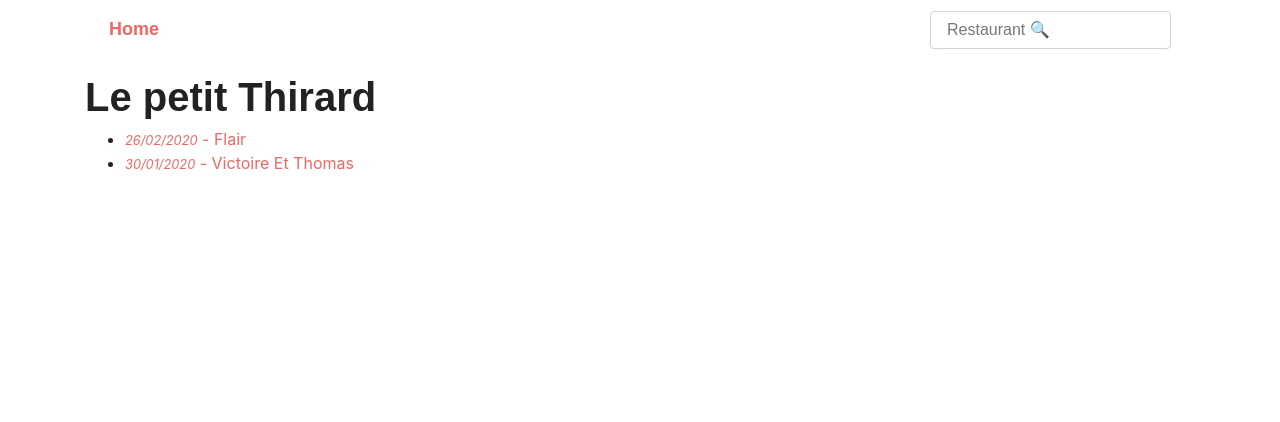
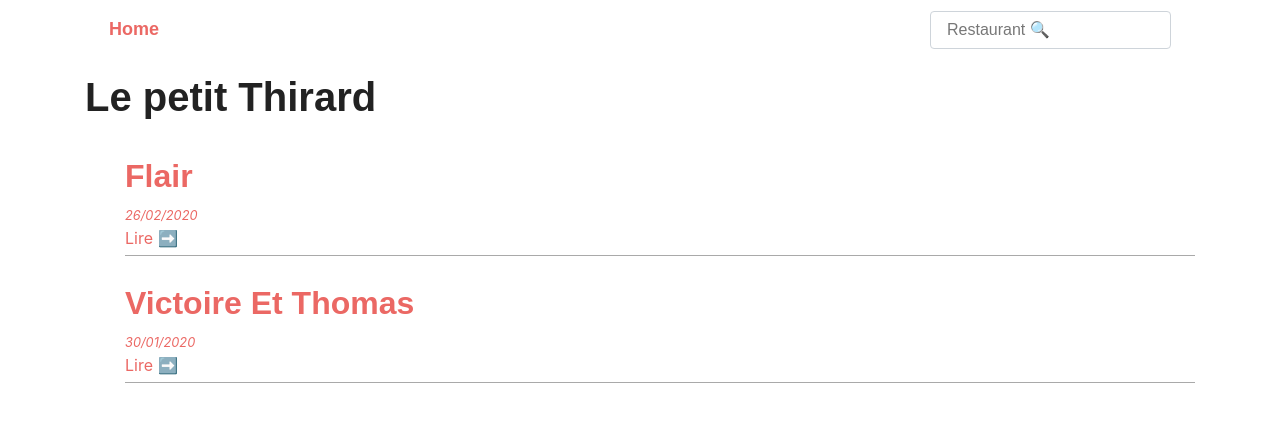
Before and after one commit to Melfo01/le-petit-thirard, a Jekyll site: the page built from index.html, in a window 1280 px wide. Shown: the top 422 px of the page. Built offline with Jekyll 4.4.1, drawn with Linux system fonts in a browser that asks for light colours; nearby versions of some CDN libraries; some web fonts are replaced; the list of posts is cut into pages by our own code; comment, search, counter and statistics services are not loaded.

Commit message:
Add some styles

```diff
--- a/assets/css/main.css
+++ b/assets/css/main.css
@@ -2,3 +2,17 @@ time {
     font-size: 80%;
     font-style: italic;
 }
+
+h1 {
+    margin-bottom: 40px;
+}
+
+ul {
+    list-style:none;
+}
+
+li article {
+    margin-bottom: 30px;
+    padding-bottom: 5px;
+    border-bottom: 1px solid darkgrey;
+}
--- a/index.html
+++ b/index.html
@@ -1,12 +1,15 @@
 ---
 layout: home
 ---
+
 <ul class="post-list">
     {% for post in paginator.posts %}
     <li>
         <article>
             <a href="{{ post.url|relative_url }}">
-                <time datetime="{{ post.date | date_to_xmlschema }}">{{ post.date | date: "%d/%m/%Y" }}</time> - {{ post.title }}
+                <h2>{{ post.title }}</h2>
+                <time datetime="{{ post.date | date_to_xmlschema }}">{{ post.date | date: "%d/%m/%Y" }}</time><br>
+                <span class="button">Lire ➡</span>
             </a>
         </article>
     </li>
```
Also changed, not shown: _layouts/restaurant.html (+5 -2 lines).
